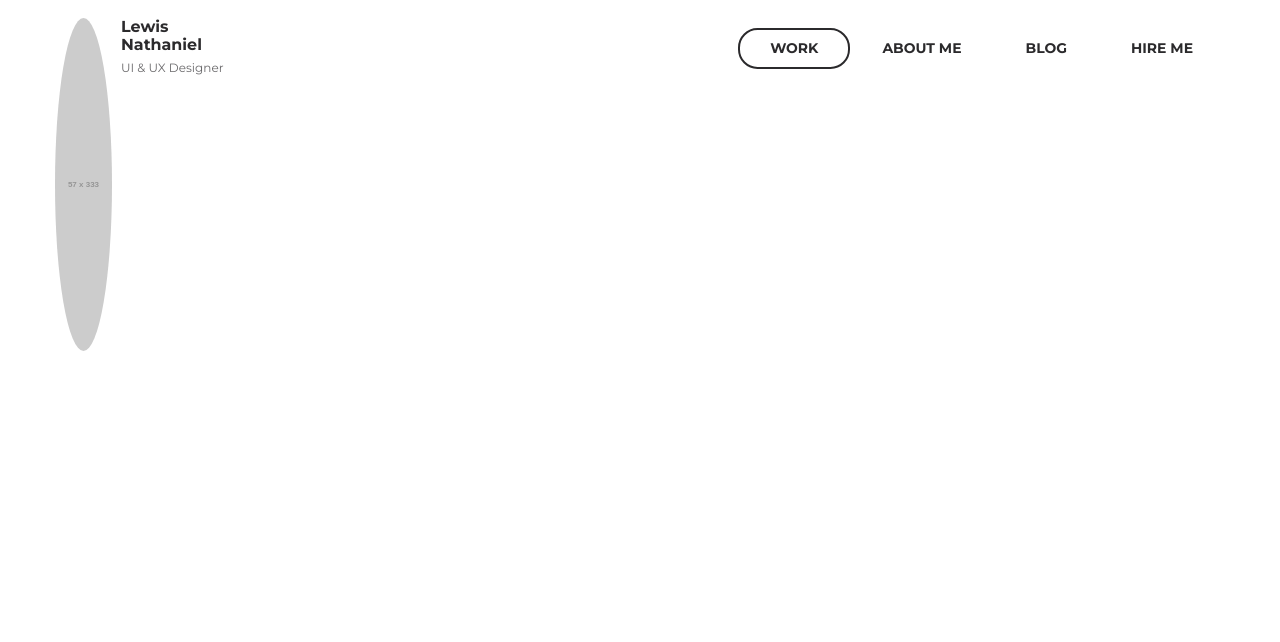
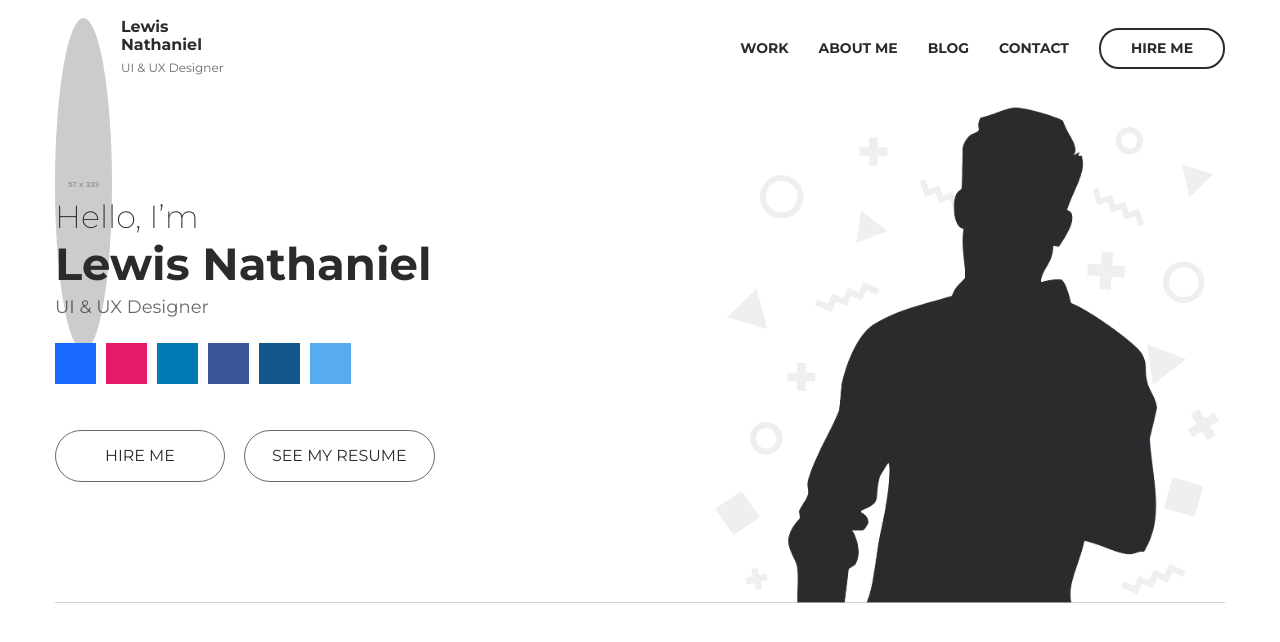
Before and after one commit to Belskiy-tsk/portfolio, a plain HTML site: page index.html in a window 1280 px wide. Drawn offline with Linux system fonts and the light colour scheme; placeholder pictures from the web are drawn by us.

Commit message:
add new sections
add inner, social btns, photo + background

```diff
--- /dev/null
+++ b/css/blocks/btn.less
@@ -0,0 +1,35 @@
+// main: ../style.less
+.btn{
+    display: inline-block;
+    font-family: inherit;
+    line-height: 1.1;
+    padding: 0;
+    vertical-align: top;
+    font-size: 1.06rem;
+    color:@black;
+    text-transform: uppercase;
+    text-decoration: none;
+
+    background: none;
+    cursor: pointer;
+    border:0;
+
+    border: 1px solid @gray;
+    padding:1.1rem  1.8rem;
+    min-width: 170px;
+    text-align: center;
+    border-radius: 30px;
+    transition: background-color .2s linear, color .2s linear,box-shadow .2s linear;
+    &:focus{
+        outline: none;
+    }
+    &:hover{
+        background-color: @black;
+        color:@white;
+        box-shadow: 2px 2px 10px fade(#000, 20%);
+    }
+
+    +.btn{
+        margin-left: 1rem;
+    }
+}
--- /dev/null
+++ b/css/blocks/intro.less
@@ -0,0 +1,41 @@
+// main: ../style.less
+// .intro{
+
+// }
+
+.intro__inner{
+    display: flex;
+    border-bottom: 1px solid fade(@gray,30%);
+    padding-bottom: 120px;
+    padding-top: 100px;
+    background:url("../img/symbols.png") right bottom no-repeat;
+    position: relative;
+}
+
+.intro__content{
+    width: 50%;
+}
+
+.intro__subtitle{
+    font-size: 2.13rem;
+    font-weight: 200;
+}
+
+.intro__title{
+    margin-bottom: 5px;
+    font-size: 3rem;
+    font-weight: 700;
+}
+
+.intro__text{
+    font-size: 1.2rem;
+    color:fade(@black, 70%);
+    margin-bottom: 25px;
+}
+
+.intro__photo{
+    position: absolute;
+    bottom: -1px;
+    right: 0;
+    z-index: 1;
+}
--- a/css/blocks/nav.less
+++ b/css/blocks/nav.less
@@ -3,19 +3,58 @@
 nav{
     display: flex;
     height: 100%;
+    align-items: center;
 }
 
 .nav__link{
+    margin-left: 2rem;
+    position: relative;
+
+
     font-size: 0.93rem;
     color:@black;
     text-transform: uppercase;
     font-weight: 700;
     text-decoration: none;
-    padding: 0.66rem 2rem;
+    //padding: 0.66rem 2rem;
 
-    border:2px solid transparent;
+    //border:2px solid transparent;
     border-radius: 1.3rem ;
-    &:hover, &.active{
-        border-color:@black;
+
+    &:after{
+        content:" ";
+
+        width: 0%;
+        height: 2px;
+        background-color: @black;
+        position: absolute;
+        bottom: -5px;
+        left: 0;
+        z-index: 1;
+        transition: width .2s linear;
+
     }
+
+
+    &:hover:not(.nav__link--btn){
+       &:after{
+           width: 100%;
+       }
+    }
+
+    /*modificators*/
+    &--btn{
+        padding: 0.66rem 2rem;
+        border:2px solid @black;
+        border-radius: 20px;
+
+        transition: background-color .2s;
+        transition: color .2s;
+
+        &:hover{
+            background-color: @black;
+            color: @white;
+        }
+    }
+
 }
--- /dev/null
+++ b/css/blocks/social.less
@@ -0,0 +1,15 @@
+// main: ../style.less
+.social{
+    display: flex;
+    margin-bottom: 42px;
+
+}
+.social__link{
+    text-decoration: none;
+    margin-right: 10px;
+    transition: transform 0.2s linear;
+    &:hover{
+        transform: translateY(-5px);
+
+    }
+}
--- a/css/style.less
+++ b/css/style.less
@@ -12,6 +12,10 @@ body{
     color:@black;
 }
 
+h1,h2,h3,h4,h5,h6{
+    margin: 0;
+}
+
 *,
 *::before,
 *::after{
@@ -24,3 +28,6 @@ body{
 @import "blocks/header";
 @import "blocks/user";
 @import "blocks/nav";
+@import "blocks/intro";
+@import "blocks/social";
+@import "blocks/btn";
--- a/css/vars.less
+++ b/css/vars.less
@@ -1,6 +1,6 @@
 //main: style.less
 
 @black:#2B2A2C;
-@grey: #6A696B;
-@grey-light: #8D8D8E;
+@gray: #6A696B;
+@gray-light: #8D8D8E;
 @white: #FFFFFF;
--- a/index.html
+++ b/index.html
@@ -9,7 +9,7 @@
     <link rel="preconnect" href="https://fonts.googleapis.com">
     <link rel="preconnect" href="https://fonts.googleapis.com">
     <link rel="preconnect" href="https://fonts.gstatic.com" crossorigin>
-    <link href="https://fonts.googleapis.com/css2?family=Montserrat:ital,wght@0,300;0,400;0,700;1,300&display=swap" rel="stylesheet">
+    <link href="https://fonts.googleapis.com/css2?family=Montserrat:ital,wght@0,200;0,300;0,400;0,700;1,300&display=swap" rel="stylesheet">
     <meta name="viewport" content="width=device-width, initial-scale=1">
 </head>
 <body>
@@ -27,13 +27,37 @@
                 </div>
             </div>
             <nav class="nav">
-                <a class="nav__link active" href="#">WORK</a>
+                <a class="nav__link" href="#">WORK</a>
                 <a class="nav__link" href="#">ABOUT ME</a>
                 <a class="nav__link" href="#">BLOG</a>
-                <a class="nav__link" href="#">hire me</a>
+                <a class="nav__link" href="#">contact</a>
+                <a class="nav__link nav__link--btn" href="#">hire me</a>
             </nav>
         </div>
     </div>
 </header>
+<!-- Intro -->
+<section class="intro">
+    <div class="container">
+        <div class="intro__inner">
+            <div class="intro__content">
+                <h2 class="intro__subtitle">Hello, I’m</h2>
+                <h1 class="intro__title">Lewis Nathaniel</h1>
+                <div class="intro__text">UI &amp; UX Designer</div>
+                <div class="social">
+                    <a href="#" class="social__link"><img src="/img/behance.svg" alt="behance"></a>
+                    <a href="#" class="social__link"><img src="/img/dribbble.svg" alt="dribbble"></a>
+                    <a href="#" class="social__link"><img src="/img/in.svg" alt="linkedin"></a>
+                    <a href="#" class="social__link"><img src="/img/facebook.svg" alt="facebook"></a>
+                    <a href="#" class="social__link"><img src="/img/instagram.svg" alt="instagram"></a>
+                    <a href="#" class="social__link"><img src="/img/twitter.svg" alt="twitter"></a>
+                </div>
+            <a class="btn" href="#">hire me</a>
+            <button class="btn" type="button">see my resume</button>
+            </div>
+            <img src="./img/photo.png" alt="photo" class="intro__photo">
+        </div>
+    </div>
+</section>
 </body>
 </html>
```
Also changed, not shown: css/style.css, img/behance.svg (added), img/dribbble.svg (added), img/facebook.svg (added), img/in.svg (added), img/instagram.svg (added), img/photo.png (added), img/symbols.png (added), img/twitter.svg (added).
